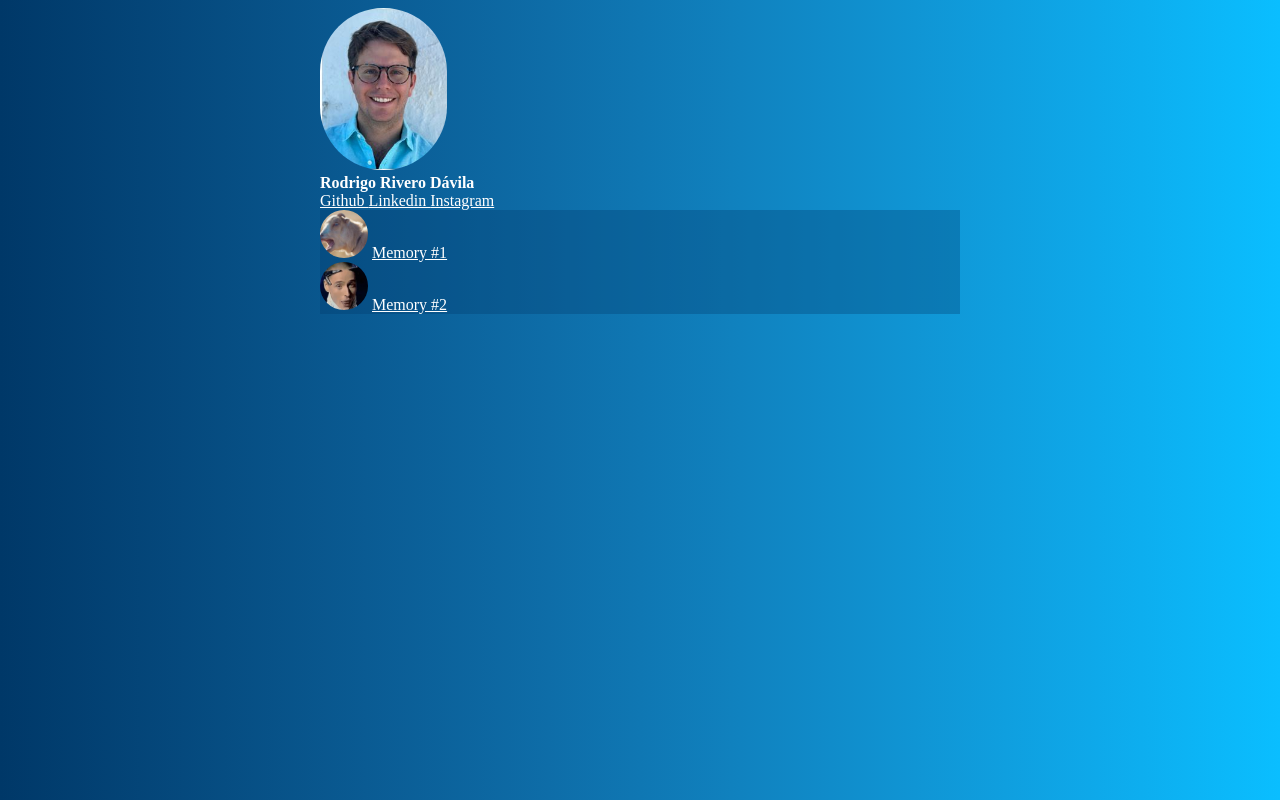
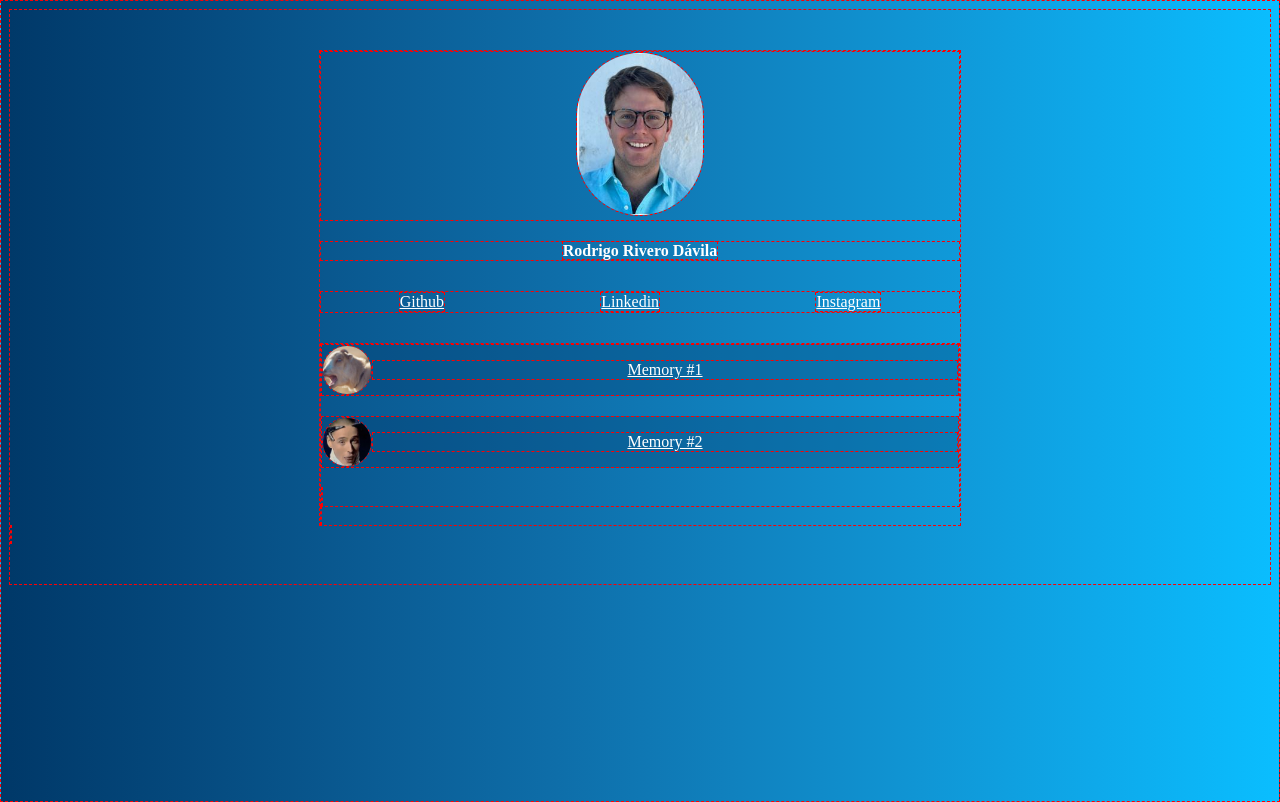
Before and after one commit to rriverod/link-in-bio, a plain HTML site: page index.html in a window 1280 px wide. Drawn offline with Linux system fonts and the light colour scheme.

Commit message:
even more formatting

```diff
--- a/index.html
+++ b/index.html
@@ -5,8 +5,16 @@
     <meta name="viewport" content="width=device-width, initial-scale=1.0">
     <title>Rodrigo Rivero's links</title>
     <style>
+       * {
+      border: 1px red dashed;
+    }
+
+    html {
+      min-height: 100%;
+    }
+
       body {
-        min-height:100%
+        min-height:100%;
         padding-top: 40px;
         padding-bottom: 40px;
         background: linear-gradient(90deg, #003868, #05497d, #0a5b93, #0e6da8, #1081be, #1095d4, #0ea9ea, #0abeff);
@@ -17,21 +25,44 @@
       .main-container{
         max-width: 640px;
         margin: auto;
+      }
 
+      .image-row{
+        margin-bottom: 20px;
+        text-align: center;
+      }
+
+      .name-row{
+        margin-bottom: 30px;
+        text-align: center;
+      }
+
+      .social-icons-row{
+        margin-bottom: 30px;
+        display: flex;
+        justify-content: space-around;
       }
 
       a{
         color: rgba(255, 255, 255, 1.0);
       }
 
+      .link-text{
+        text-align: center;
+        flex-grow: 1;
+      }
+
       .item{
         background-color: rgba(0, 56, 104, 0.31);
+        margin-bottom: 20px;
+        display: flex;
+        align-items: center;
       }
 
       .avatar-image {
         width: 126.6px;
         height: 162px;
-        border-radius:162px;
+        border-radius:120px;
       }
 
       .thumbnail{
@@ -55,7 +86,7 @@
         </strong>
       </div>
 
-      <div class="'social-icons-row">
+      <div class="social-icons-row">
         <a href="https://github.com/rriverod" target="_blank">
           Github
         </a>
@@ -72,14 +103,14 @@
       <div class="links-row">
         <div class="item">
           <img class="thumbnail" src="/Images/Cabra.JPG">
-          <a href="https://www.youtube.com/watch?v=SIaFtAKnqBU" target="_blank">
+          <a class="link-text" href="https://www.youtube.com/watch?v=SIaFtAKnqBU" target="_blank">
             Memory #1
           </a>
         </div>
 
         <div class="item">
           <img class="thumbnail" src="/Images/vitas.JPG">
-          <a href="https://www.youtube.com/watch?v=sIEnEXYXnaU" target="_blank">
+          <a class="link-text" href="https://www.youtube.com/watch?v=sIEnEXYXnaU" target="_blank">
             Memory #2
         </div>
       </div>
```
